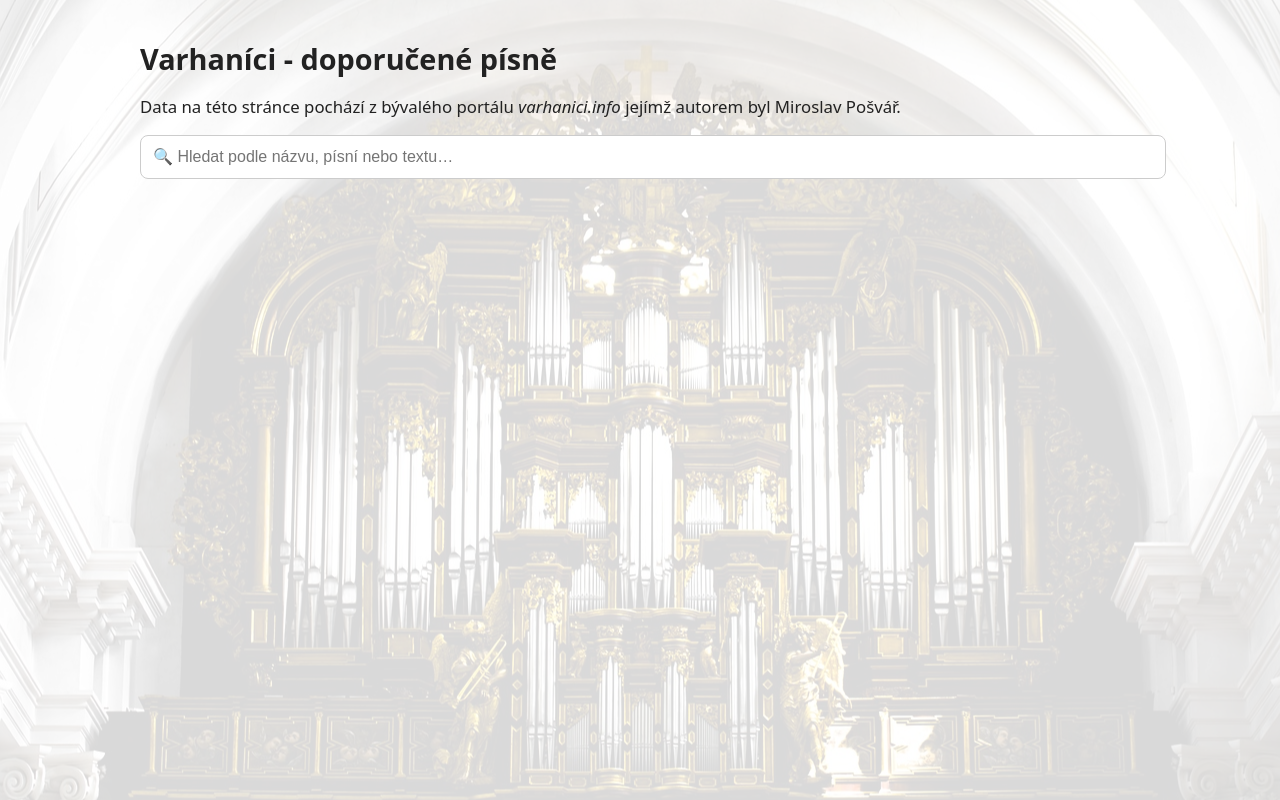
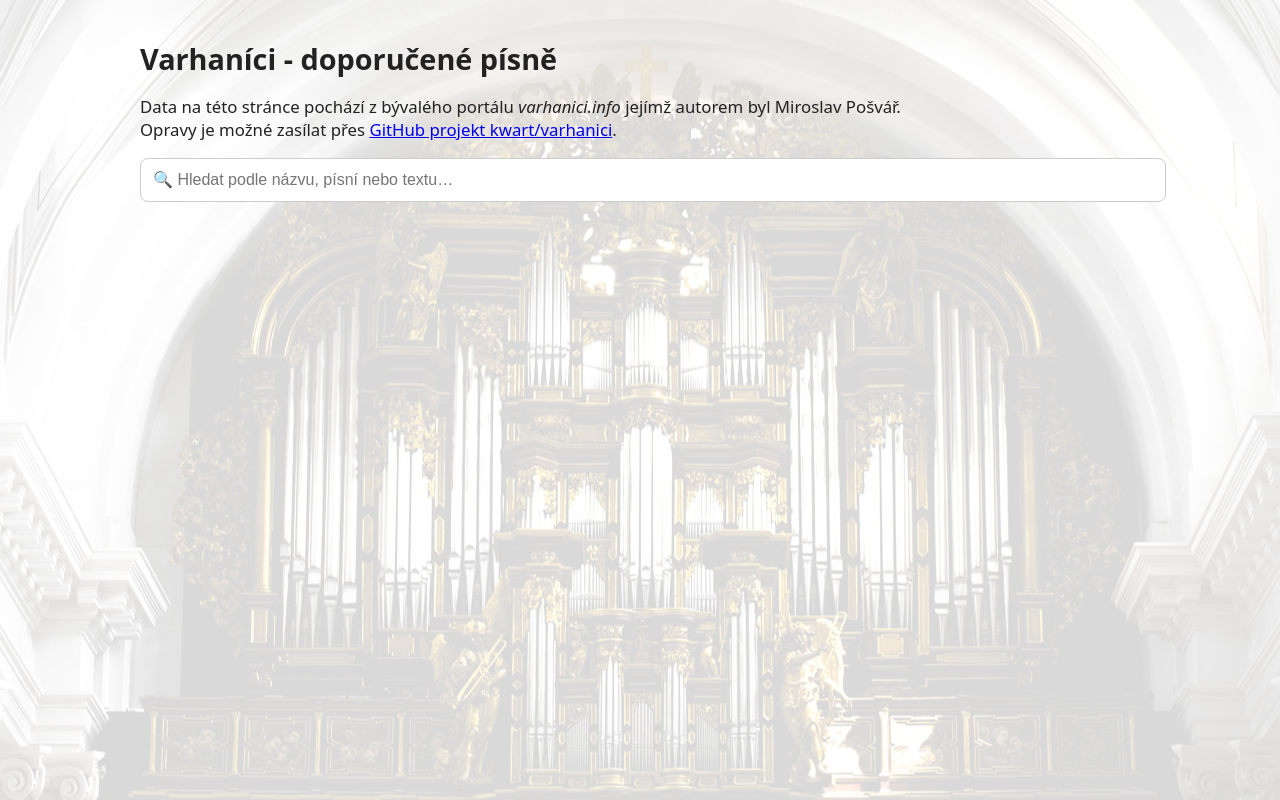
Before and after one commit to kwart/varhanici, a plain HTML site: page template.html in a window 1280 px wide. Drawn offline with nearby package versions, Linux system fonts and the light colour scheme.

Commit message:
GitHub project link

```diff
--- a/template.html
+++ b/template.html
@@ -104,7 +104,8 @@ input {
 <body>
   <div class="container">
     <h1>Varhaníci - doporučené písně</h1>
-    <p>Data na této stránce pochází z bývalého portálu <i>varhanici.info</i> jejímž autorem byl Miroslav Pošvář.</p>
+    <p>Data na této stránce pochází z bývalého portálu <i>varhanici.info</i> jejímž autorem byl Miroslav Pošvář.<br/>
+       Opravy je možné zasílat přes <a href="https://github.com/kwart/varhanici">GitHub projekt kwart/varhanici</a>.</p>
     <input id="search" placeholder="🔍 Hledat podle názvu, písní nebo textu…" />
 
     <div id="results"></div>
```
